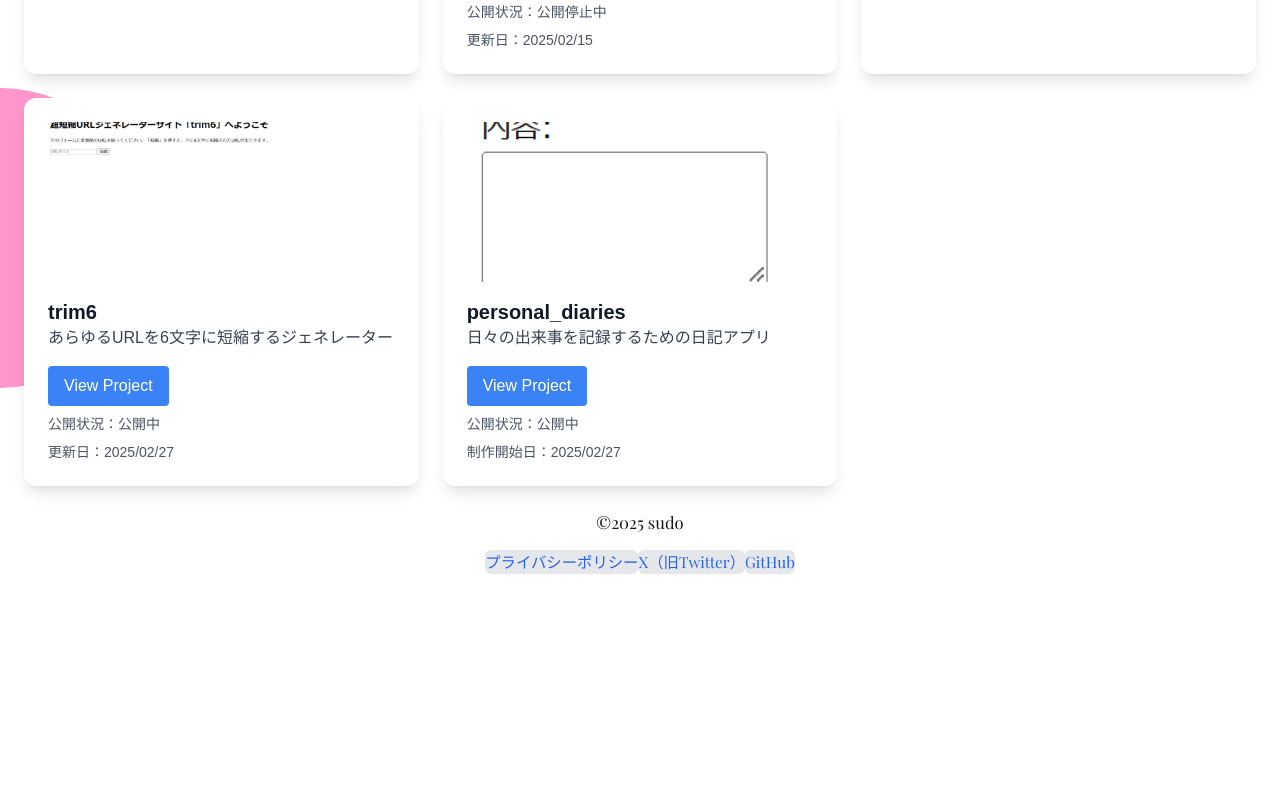
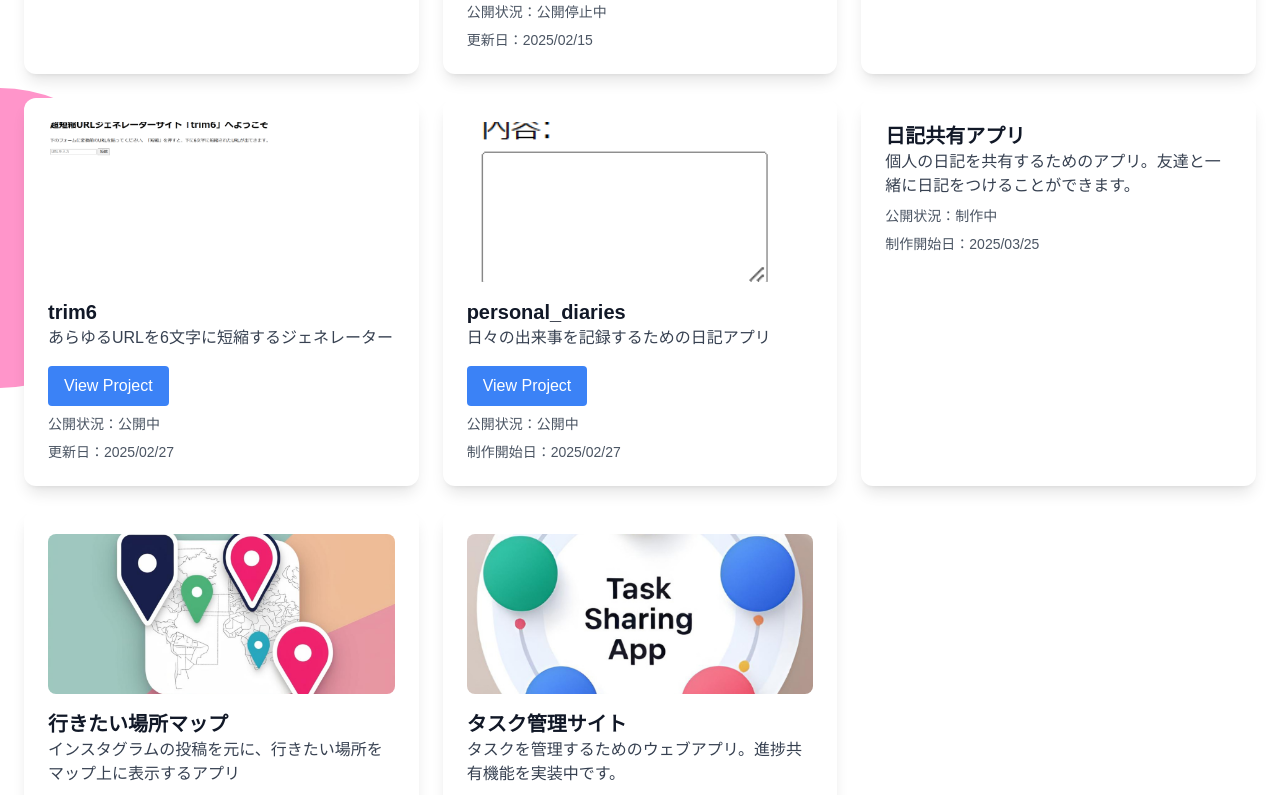
Before and after one commit to s-taku0502/portfolio, a Next.js app: page /projects in a window 1280 px wide. Shown: the part 562-1357 px from the top of the page. Before the commit the page ends 1136 px from the top, so only its background shows below. Built offline with nearby package versions, Linux system fonts and the light colour scheme.

Commit message:
add:新しいプロジェクトを追加

```diff
--- a/src/app/projects/page.js
+++ b/src/app/projects/page.js
@@ -13,6 +13,7 @@ const projects = [
     title: "スタンプラリー（ウェブアプリ）/ 一般利用者用",
     description: "金沢市額（ぬか）振興会の方との提携により制作したスタンプラリーです。",
     link: "https://kanazawa-nuka2024.web.app/",
+    link: "https://nuka-stamprally.vercel.app/",
     status: "公開中",
     start: "2024/08/20",
     update: "2025/02/15",
@@ -22,6 +23,7 @@ const projects = [
     title: "スタンプラリー（ウェブアプリ）/ 管理者用",
     description: "金沢市額（ぬか）振興会の方との提携により制作したスタンプラリーです。但し、管理者専用画面のため、一般利用者はアクセスできません。",
     link: "https://knzwnk-auth.web.app/",
+    link: "https://stamp-web-auth.vercel.app/",
     status: "公開停止中",
     start: "2025/01/20",
     update: "2025/02/15",
@@ -53,7 +55,34 @@ const projects = [
     start: "2025/02/27",
     update: "#",
     imageUrl: "/images/personal-diaries.png",
-  }
+  },
+  {
+    title: "日記共有アプリ",
+    description: "個人の日記を共有するためのアプリ。友達と一緒に日記をつけることができます。",
+    link: "#",
+    status: "制作中",
+    start: "2025/03/25",
+    update: "#",
+    imageUrl: "",
+  },
+  {
+    title: "行きたい場所マップ",
+    description: "インスタグラムの投稿を元に、行きたい場所をマップ上に表示するアプリ",
+    link: "#",
+    status: "制作中",
+    start: "2025/03/25",
+    update: "アプリ内で配信中",
+    imageUrl: "/images/insta-map.png",
+  },
+  {
+    title: "タスク管理サイト",
+    description: "タスクを管理するためのウェブアプリ。進捗共有機能を実装中です。",
+    link: "https://task-sharing-app.vercel.app/",
+    status: "公開中",
+    start: "2025/03/26",
+    update: "アプリ内で配信中",
+    imageUrl: "/images/task_sharing.png",
+  },
 ];
 
 export default function ProjectsPage() {
```
Also changed, not shown: public/images/insta-map.png (added), public/images/task_sharing.png (added).
